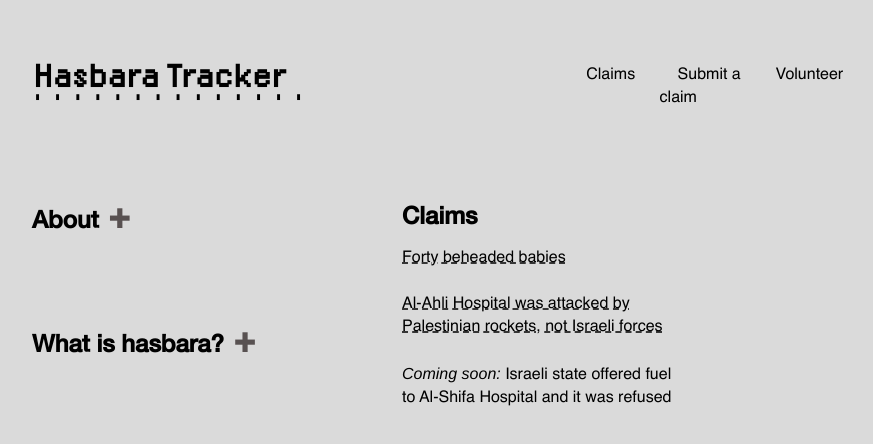
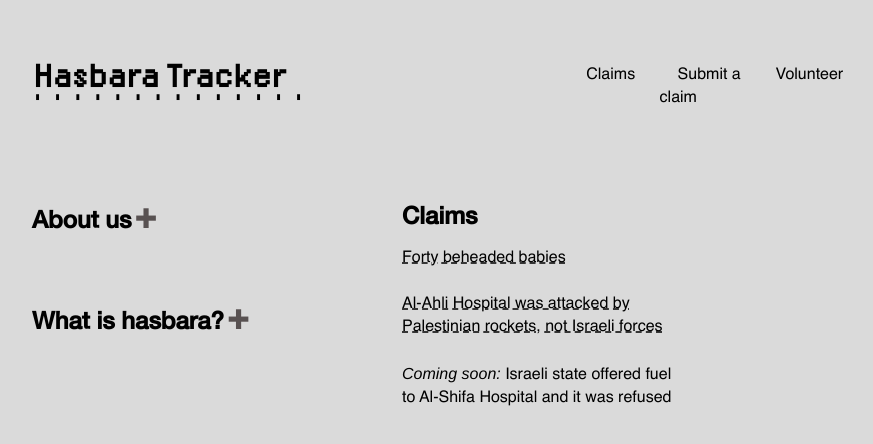
Before and after one commit to tamtzekin/hasbara-tracker, a React (Create React App) app: page / in a window 1280 px wide. Shown: the top 444 px of the page, without its empty margins (192-1065 px from the left). Built offline with nearby package versions, Linux system fonts and the light colour scheme.

Commit message:
neater 2-column homepage

```diff
--- a/src/components/Homepage.css
+++ b/src/components/Homepage.css
@@ -31,6 +31,10 @@ h1.ht-heading {
     width: 100%;
 }
 
+/*
+.home-text {
+} */
+
 @media only screen and (max-width: 768px) {
     h1.ht-heading {
         font-family: 'LoRes_Regular';
--- a/src/components/Homepage.js
+++ b/src/components/Homepage.js
@@ -18,25 +18,24 @@ const Homepage = () => {
 
         <div className="columns-container">
 
-            <div class="column">
+            <span class="column">
             <details>
-            <summary><h2>About <span class="expand-text"></span></h2></summary>
-                <span className="home-text">We’re working on documenting and debunking claims made by the Israeli regime during its most recent — and unprecedented — genocidal campaign in Gaza since 7 Oct, 2023. The Israeli settler-colony continues to spread disinformation to manufacture consent for ethnic cleansing and land theft, as it has since the Nakba. Our aim is to centralise this information.</span>
+            <summary><h2>About us<span class="expand-text"></span></h2></summary>
+                <span className="home-text">We’re working on documenting and debunking claims made by the Israeli regime during its most recent — and unprecedented — genocidal campaign in Gaza since 7 Oct, 2023. The Israeli settler-colony continues to spread disinformation to manufacture consent for ethnic cleansing and land theft, as it has since the Nakba. Our aim is to centralise this information.<br /><br /></span>
                 </details>
 
                 {/* <a href="https://instagram.com/hasbaratracker" alt="Link to Instagram account @hasbaratracker" target="_blank" rel="noreferrer">@hasbaratracker</a> */}
 
                 <br />
-                <br />
 
                 <details>
-                <summary><h2>What is hasbara? <span class="expand-text"></span></h2></summary>
+                <summary><h2>What is hasbara?<span class="expand-text"></span></h2></summary>
                 <span className="hasbara-about">'Hasbara' is a Hebrew term that translates to 'explanation' or 'public relations' in English. It refers to public relations efforts by the Israeli settler project aimed at promoting a positive image of itself by whitewashing its military occupation, apartheid system and ongoing dispossession of Palestine.<br />
                 <br /> Hasbara includes various forms of communication, such as media outreach, social media campaigns, and other strategies to shape public opinion in favour of the Israeli state, and involves manipulation of information, spreading propaganda, and stifling dissenting voices.</span>
                 </details>
-                </div>
+                </span>
 
-        <div class="column">
+        <span class="column">
             <h2>Claims</h2>
                 <div class="claim-link"><Link to="/tracker?filter=Forty%20beheaded%20babies">Forty beheaded babies</Link></div><br />
 
@@ -45,7 +44,7 @@ const Homepage = () => {
                     <em>Coming soon:</em> Israeli state offered fuel to Al-Shifa Hospital and it was refused
                     <br />
 
-                    </div>
+                    </span>
         </div>
 
     </>
```
